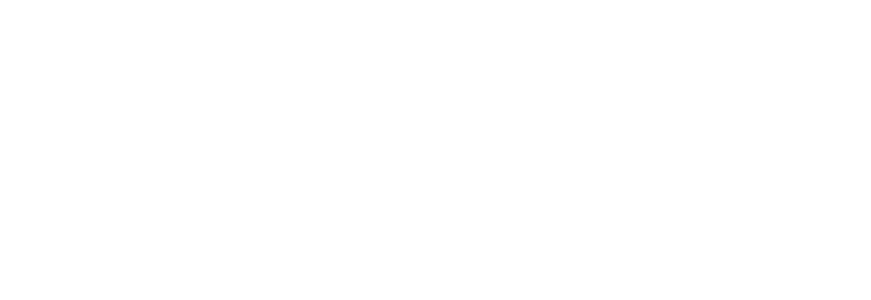
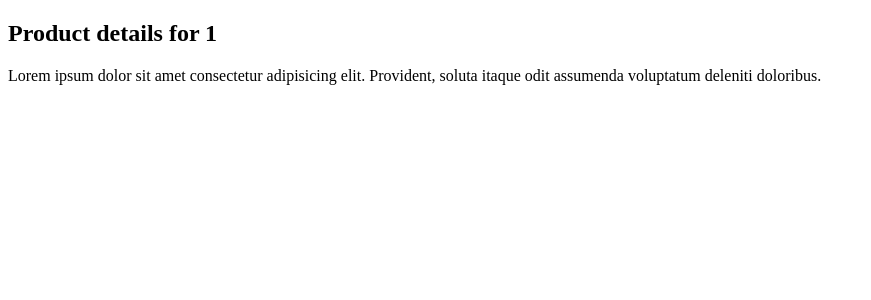
Before and after one commit to JoannaTabbi/Nuxt-project, a Nuxt app: page /products/1 in a window 1280 px wide. Before the commit this address had no page. Shown: the top 300 px of the page, without its empty margins (0-871 px from the left). Built offline with nearby package versions, Linux system fonts and the light colour scheme.

Commit message:
add dynamic route for product details

```diff
--- /dev/null
+++ b/pages/products/[id].vue
@@ -0,0 +1,15 @@
+<template>
+  <div>
+    <h2>Product details for {{ id }}</h2>
+    <p>
+      Lorem ipsum dolor sit amet consectetur adipisicing elit. Provident, soluta
+      itaque odit assumenda voluptatum deleniti doloribus.
+    </p>
+  </div>
+</template>
+
+<script setup>
+  const { id } = useRoute().params;
+</script>
+
+<style scoped></style>
```
Also changed, not shown: pages/products/index.vue (renamed from pages/product/index.vue).
